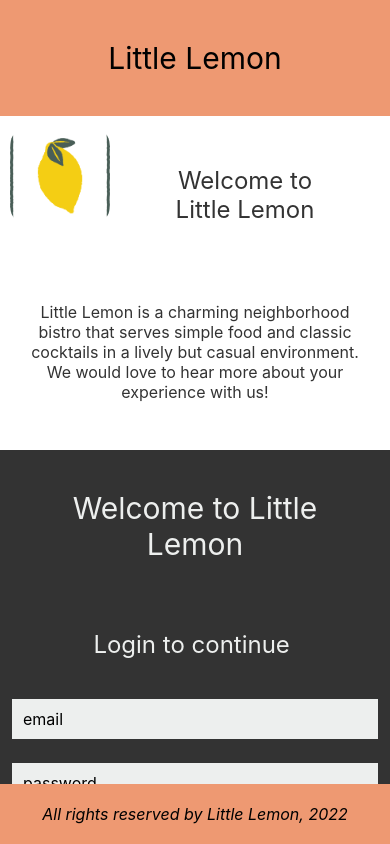
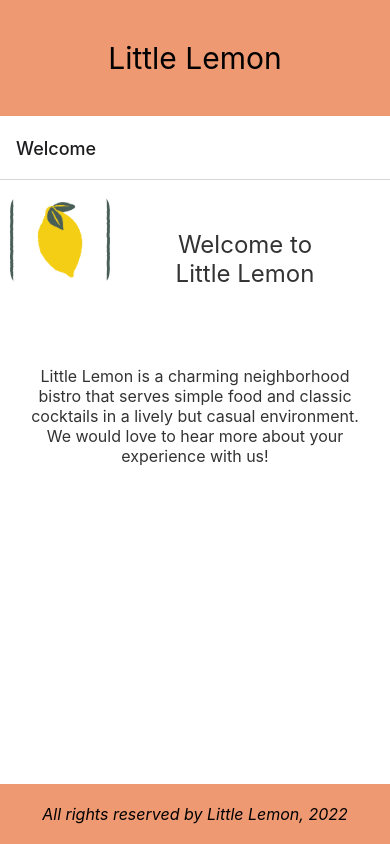
Before and after one commit to akshaykulkarni2007/coursera-react-native-assignment, a React Native app: screen / in a window 390 px wide. Built offline with nearby package versions, Linux system fonts and the light colour scheme.

Commit message:
C05W04E01: Navigation

```diff
--- a/App.js
+++ b/App.js
@@ -1,17 +1,15 @@
 import { View, StyleSheet } from 'react-native'
-
-import WelcomeScreen from './screens/WelcomeScreen'
-import LoginScreen from './screens/LoginScreen'
 
 import LittleLemonHeader from './components/LittleLemonHeader'
 import LittleLemonFooter from './components/LittleLemonFooter'
+
+import Routes from './routes'
 
 export default function App() {
 	return (
 		<View style={styles.container}>
 			<LittleLemonHeader />
-			<WelcomeScreen />
-			<LoginScreen />
+			<Routes />
 			<LittleLemonFooter />
 		</View>
 	)
--- /dev/null
+++ b/routes.js
@@ -0,0 +1,18 @@
+import { NavigationContainer } from '@react-navigation/native'
+import { createNativeStackNavigator } from '@react-navigation/native-stack'
+
+import WelcomeScreen from './screens/WelcomeScreen'
+import LoginScreen from './screens/LoginScreen'
+
+const Stack = createNativeStackNavigator()
+
+export default function Routes() {
+	return (
+		<NavigationContainer>
+			<Stack.Navigator initialRouteName="Welcome">
+				<Stack.Screen name="Welcome" component={WelcomeScreen} />
+				<Stack.Screen name="Login" component={LoginScreen} />
+			</Stack.Navigator>
+		</NavigationContainer>
+	)
+}
```
Also changed, not shown: package.json (+6 -2 lines), 1 other file (tests, documents, lock files or other folders).
